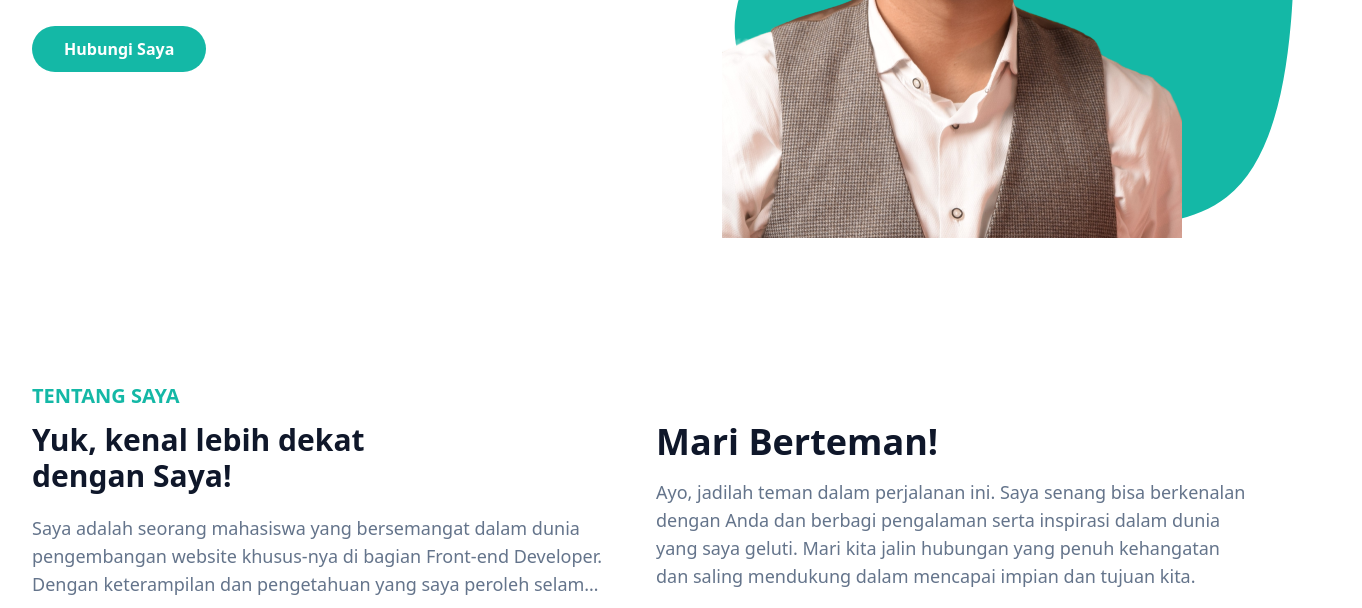
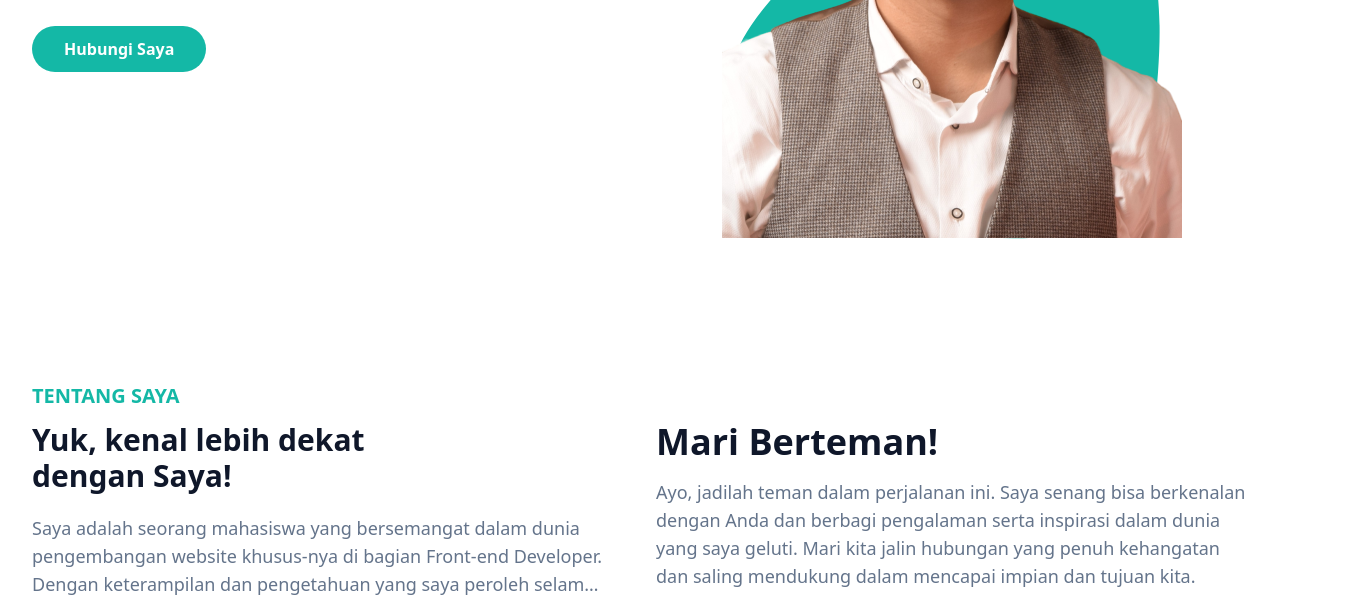
Before and after one commit to LukasHiromy/portfolio-tailwind-css, a website: page index.html in a window 1280 px wide. Shown: the part 484-1092 px from the top of the page, 1362 px wide, since content can reach past the window. Drawn offline with Linux system fonts and the light colour scheme.

Commit message:
final portfolio 2

```diff
--- a/index.html
+++ b/index.html
@@ -82,8 +82,8 @@
                 <div class="w-full self-end px-4 lg:w-1/2">
                     <div class="relative mt-10 lg:mt-9 lg:right-0">
                         <img src="dist/img/fotoku.png" alt="fotoku" class="relative max-w-full mx-auto z-10" />
-                        <span class="absolute -bottom-16 left-1/2 scale-x-100 -translate-x-60 translate-y-10 md:-translate-y md:translate-x">
-                            <svg width="650" height="650" viewBox="0 0 200 200" xmlns="http://www.w3.org/2000/svg">
+                        <span class="absolute -bottom-16 left-1/2 scale-x-100 -translate-x-60 translate-y-[25px] md:-translate-y md:translate-x">
+                            <svg width="500" height="500" viewBox="0 0 200 200" xmlns="http://www.w3.org/2000/svg">
                                 <path fill="#14b8a6" d="M40.9,-44.4C49.4,-32.4,50.1,-16.2,49,-1.1C47.9,14,44.9,28,36.5,34.6C28,41.3,14,40.5,0.7,39.9C-12.7,39.2,-25.4,38.6,-36.9,32C-48.5,25.4,-58.9,12.7,-58.1,0.8C-57.3,-11.1,-45.3,-22.2,-33.8,-34.2C-22.2,-46.1,-11.1,-58.9,2.5,-61.4C16.2,-64,32.4,-56.3,40.9,-44.4Z" transform="translate(100 100) scale(1.6)" />
                             </svg>
                         </span>
```
Also changed, not shown: dist/css/final.css, dist/output.css.
